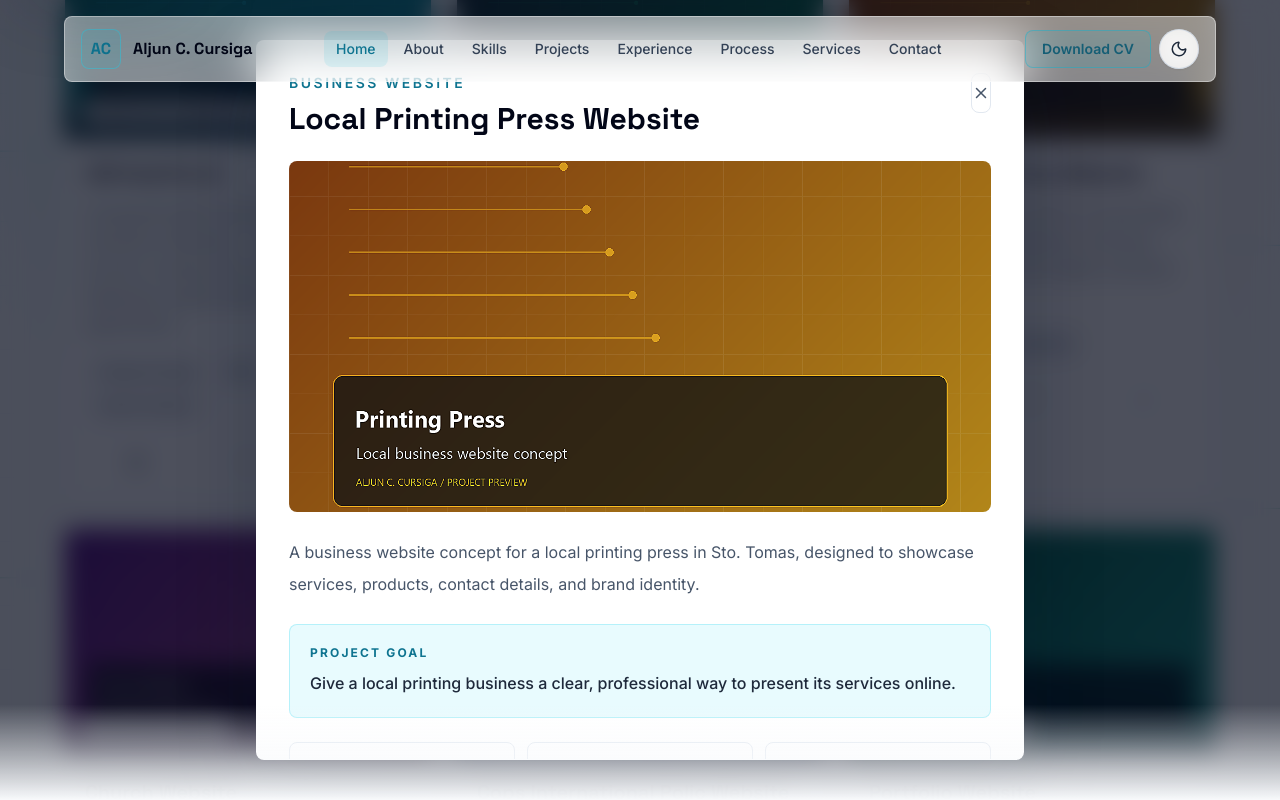
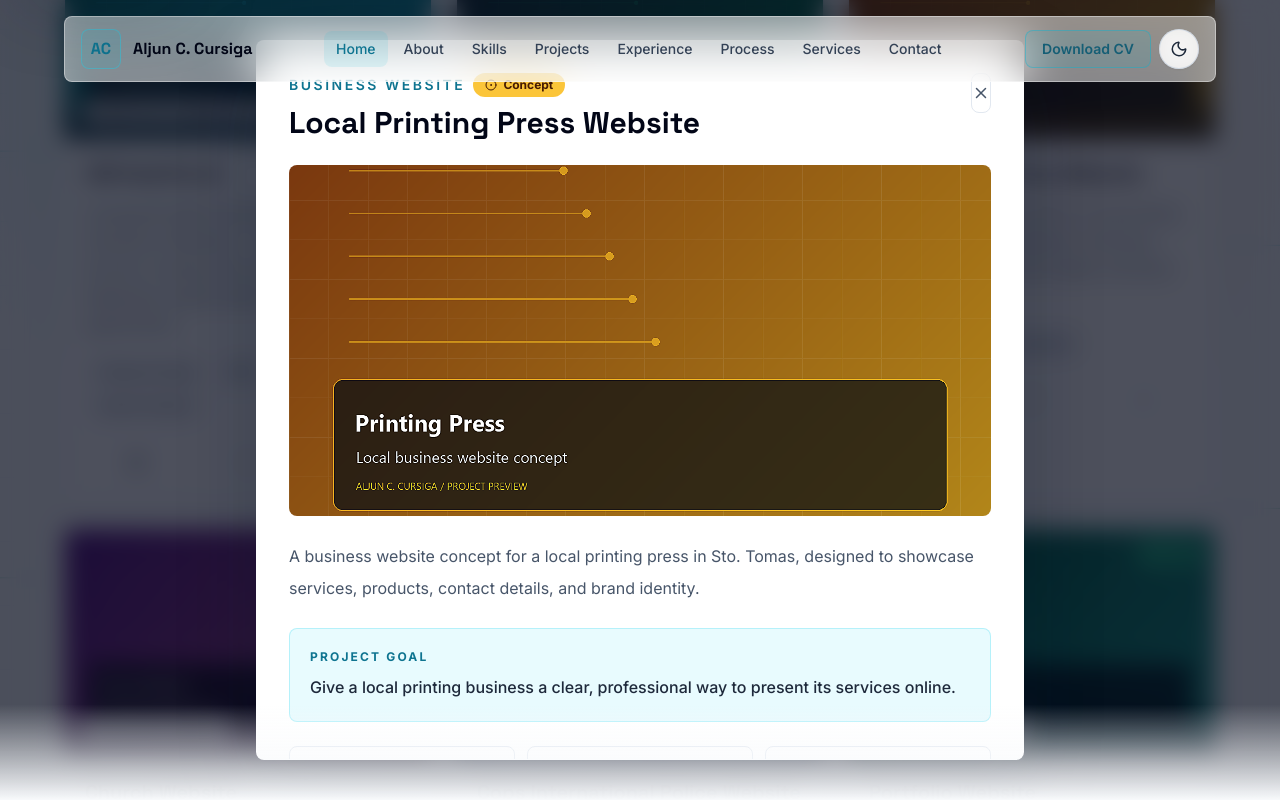
Before and after one commit to Nakauli/aljun-cursiga-portfolio, a React (Vite) app: page / in a window 1280 px wide. Both pictures are taken after a click on the button 920 px from the left and 4035 px from the top of the page. Shown: the part 3635-4435 px from the top of the page. Built offline with nearby package versions, Linux system fonts and the light colour scheme.

Commit message:
feat: clarify project delivery status

```diff
--- a/src/components/Projects.jsx
+++ b/src/components/Projects.jsx
@@ -1,8 +1,14 @@
 import { useEffect, useMemo, useState } from "react";
 import { AnimatePresence, motion } from "framer-motion";
-import { CheckCircle2, Code2, ExternalLink, Layers3, X } from "lucide-react";
+import { CheckCircle2, CircleDot, Code2, ExternalLink, Layers3, X } from "lucide-react";
 import SectionHeader from "./SectionHeader.jsx";
 import { projectFilters, projects } from "../data/projects.js";
+
+const statusClasses = {
+  Concept: "bg-amber-400/90 text-amber-950",
+  Prototype: "bg-indigo-400/90 text-indigo-950",
+  Live: "bg-emerald-400/90 text-emerald-950",
+};
 
 export default function Projects() {
   const [activeFilter, setActiveFilter] = useState("All");
@@ -74,6 +80,12 @@ export default function Projects() {
                 <div className="absolute inset-x-0 bottom-0 bg-gradient-to-t from-slate-950/75 to-transparent p-4">
                   <span className="rounded-full bg-white/90 px-3 py-1 text-xs font-bold text-slate-900">{project.type}</span>
                 </div>
+                <span
+                  className={`absolute right-3 top-3 inline-flex items-center gap-1.5 rounded-full px-3 py-1 text-xs font-bold ${statusClasses[project.status]}`}
+                >
+                  <CircleDot size={12} />
+                  {project.status}
+                </span>
               </div>
               <div className="p-5">
                 <h3 className="font-display text-xl font-semibold text-slate-950 dark:text-white">{project.title}</h3>
@@ -145,9 +157,17 @@ export default function Projects() {
             >
               <div className="flex items-start justify-between gap-5">
                 <div>
-                  <p className="text-sm font-semibold uppercase tracking-[0.18em] text-cyan-700 dark:text-cyan-300">
-                    {selectedProject.type}
-                  </p>
+                  <div className="flex flex-wrap items-center gap-2">
+                    <p className="text-sm font-semibold uppercase tracking-[0.18em] text-cyan-700 dark:text-cyan-300">
+                      {selectedProject.type}
+                    </p>
+                    <span
+                      className={`inline-flex items-center gap-1.5 rounded-full px-3 py-1 text-xs font-bold ${statusClasses[selectedProject.status]}`}
+                    >
+                      <CircleDot size={12} />
+                      {selectedProject.status}
+                    </span>
+                  </div>
                   <h3 id="project-dialog-title" className="mt-2 font-display text-3xl font-bold text-slate-950 dark:text-white">
                     {selectedProject.title}
                   </h3>
--- a/src/data/projects.js
+++ b/src/data/projects.js
@@ -8,6 +8,7 @@ export const projects = [
       "A proposed health service application for University of Mindanao - Tagum College clinic services, covering clinic workflows, medicine dispensing, student health records, referrals, and appointments.",
     tech: ["Database Design", "ERD", "SQL", "System Analysis"],
     filters: ["System", "Design"],
+    status: "Concept",
     image: "/project-placeholders/um-healthlink.png",
     goal: "Design a clear digital workflow for campus clinic services and student health records.",
     highlights: ["Mapped clinic service workflows", "Designed a normalized health records database", "Planned referrals and appointment management"],
@@ -19,6 +20,7 @@ export const projects = [
       "A Python Flask spam detection system that classifies messages as spam or not spam using machine learning concepts.",
     tech: ["Python", "Flask", "Scikit-learn", "HTML", "CSS"],
     filters: ["System", "Full Stack"],
+    status: "Prototype",
     image: "/project-placeholders/spamguard.png",
     goal: "Explore machine learning classification through an approachable Flask web interface.",
     highlights: ["Built a message classification workflow", "Connected a Python model to Flask", "Designed separate SMS and forum filtering experiences"],
@@ -30,6 +32,7 @@ export const projects = [
       "A business website concept for a local printing press in Sto. Tomas, designed to showcase services, products, contact details, and brand identity.",
     tech: ["HTML", "CSS", "JavaScript"],
     filters: ["Web", "Design"],
+    status: "Concept",
     image: "/project-placeholders/printing-press.png",
     goal: "Give a local printing business a clear, professional way to present its services online.",
     highlights: ["Organized services for fast scanning", "Created a visual identity-led layout", "Designed responsive contact and inquiry paths"],
@@ -41,17 +44,19 @@ export const projects = [
       "A modern church organization website with sections for introduction, ministries, media, announcements, and community updates.",
     tech: ["HTML", "CSS", "JavaScript"],
     filters: ["Web"],
+    status: "Concept",
     image: "/project-placeholders/church-website.png",
     goal: "Create a welcoming digital home for ministries, announcements, and community media.",
     highlights: ["Structured ministry information", "Prioritized announcements and media", "Built an accessible responsive layout"],
   },
   {
-    title: "Cops International Polic Website",
+    title: "Cops International Police Website",
     type: "Informational Website",
     description:
       "A blue-themed informational website concept for an international police-related organization or public information platform.",
     tech: ["HTML", "CSS", "JavaScript"],
     filters: ["Web", "Design"],
+    status: "Concept",
     image: "/project-placeholders/cops-international.png",
     goal: "Develop a confident informational concept for an international police-related platform.",
     highlights: ["Established a trustworthy visual direction", "Organized public information sections", "Created a responsive blue-themed interface"],
@@ -63,6 +68,7 @@ export const projects = [
       "A creative, responsive portfolio website showcasing my skills, tools, projects, services, and developer identity.",
     tech: ["React", "Tailwind CSS", "Framer Motion"],
     filters: ["Web", "Full Stack", "Design"],
+    status: "Live",
     image: "/project-placeholders/portfolio.png",
     goal: "Present my developer and layout-design experience through a memorable, fast portfolio.",
     highlights: ["Built reusable React sections", "Added responsive themes and motion", "Deployed a production build on Vercel"],
```
